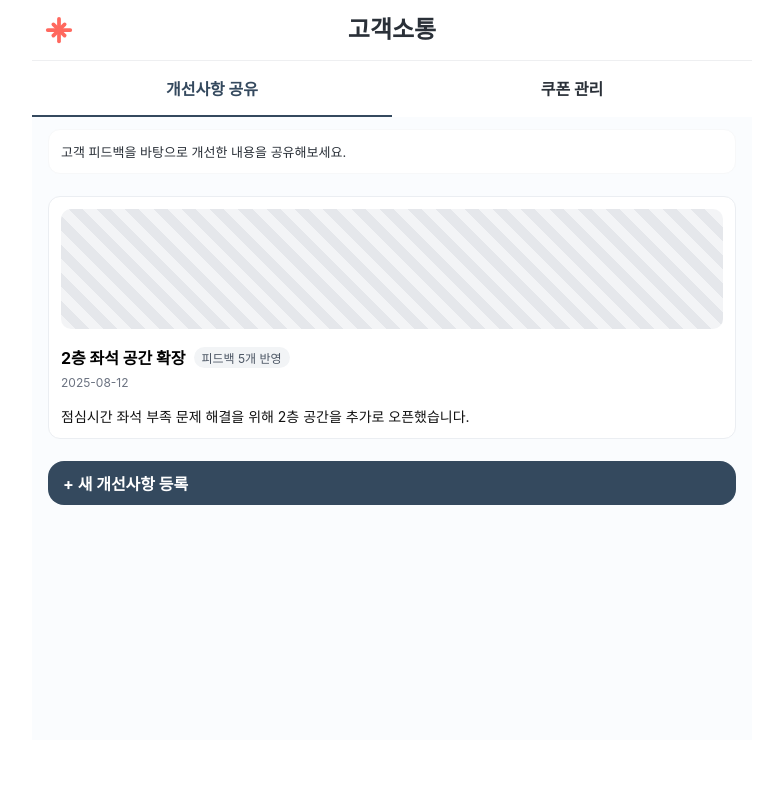
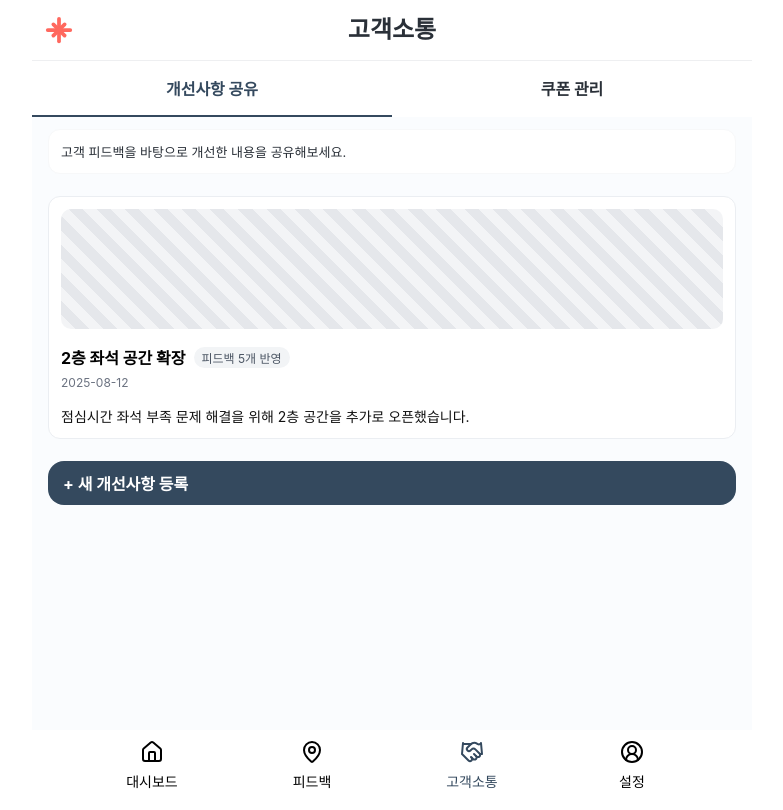
Before and after one commit to MOAMOA-K/MOAMOA-FE, a React (Vite) app: page /interaction in a window 1280 px wide. Shown: the whole page, without its empty margins (248-1031 px from the left). Built offline with nearby package versions, Linux system fonts and the light colour scheme; a web font is replaced by a local one.

Commit message:
feat: 고객소통 페이지 하단 NavigationOwner 렌더링

```diff
--- a/src/pages/Interaction/InteractionPage.tsx
+++ b/src/pages/Interaction/InteractionPage.tsx
@@ -2,6 +2,7 @@ import { useState } from 'react';
 import styled from '@emotion/styled';
 import Header from '@/components/layout/Header';
 import { HEADER_HEIGHT } from '@/constants/number';
+import NavigationOwner from '@/components/layout/NavigationOwner';
 
 type Tab = 'announce' | 'coupon';
 
@@ -9,6 +10,7 @@ export default function InteractionPage() {
   const [tab, setTab] = useState<Tab>('announce');
 
   return (
+    <>
       <Main>
         <Header title='고객소통' />
         <Inner>
@@ -35,6 +37,8 @@ export default function InteractionPage() {
           {tab === 'announce' ? <AnnounceSection /> : <CouponSection />}
         </Inner>
       </Main>
+      <NavigationOwner />
+    </>
   );
 }
 
```
Lines whose indentation alone changed are shown as unchanged.
